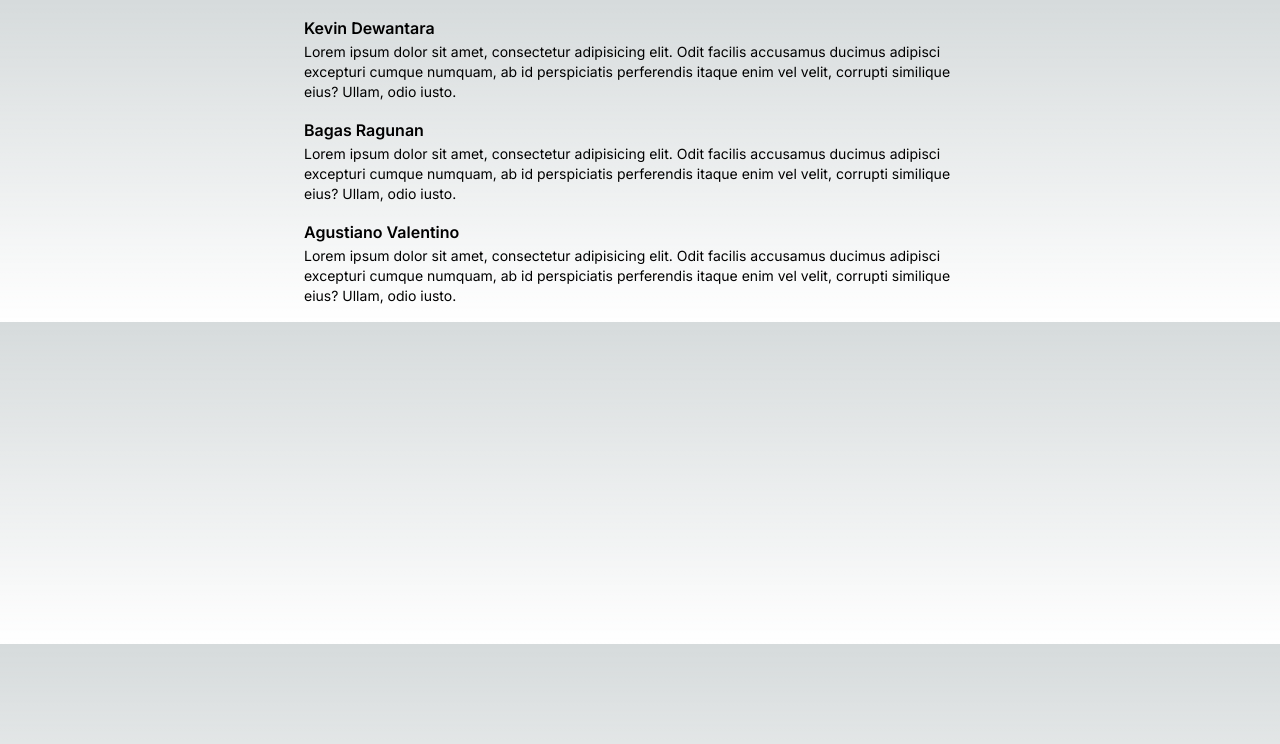
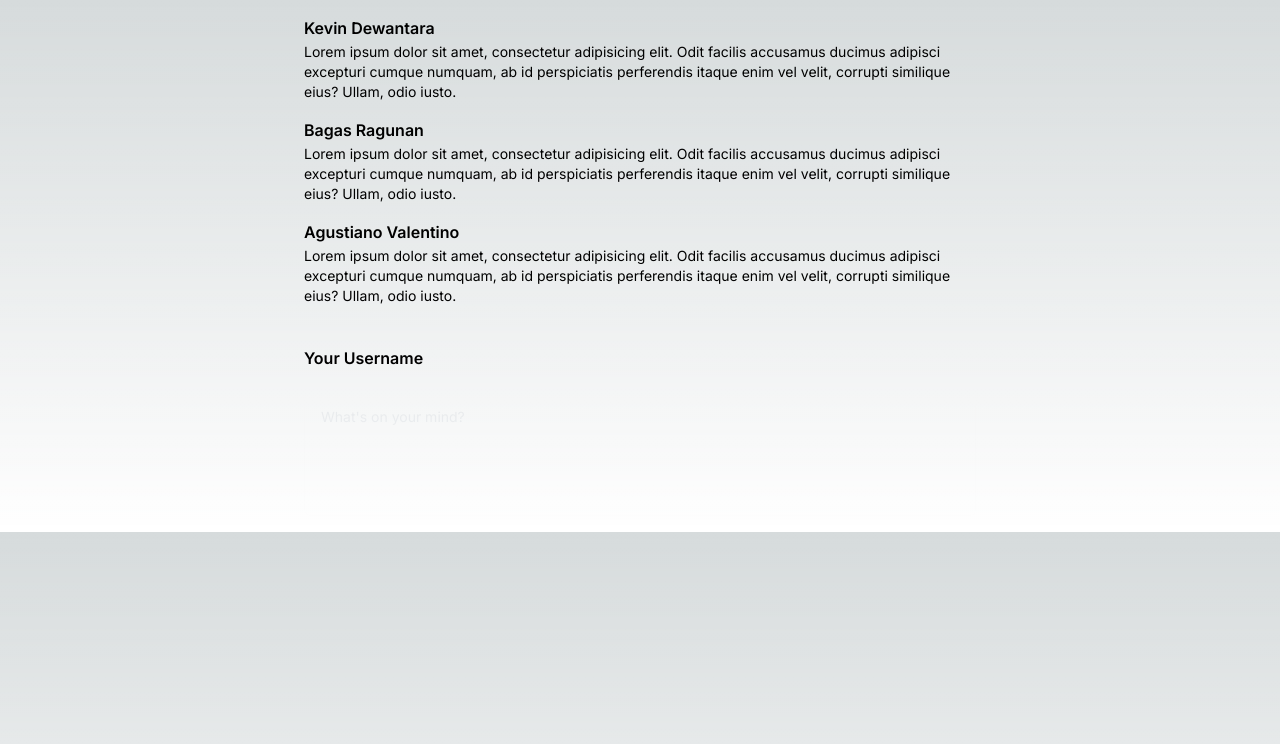
Before and after one commit to yadhst/next-slate-editor-examples, a Next.js app: page / in a window 1280 px wide. Shown: the top 744 px of the page. Built offline with nearby package versions, Linux system fonts and the light colour scheme.

Commit message:
create text editor

```diff
--- a/src/app/page.tsx
+++ b/src/app/page.tsx
@@ -1,4 +1,5 @@
 import MessageCard from "@/components/cards/message-card";
+import TextEditor from "@/components/forms/text-editor";
 
 const messages = [
     {
@@ -26,6 +27,14 @@ export default function Home() {
                     <MessageCard key={`message-${index}`} {...message} />
                 ))}
             </div>
+            <div className="flex flex-col gap-2">
+                <div>
+                    <span className="font-semibold">Your Username</span>
+                </div>
+                <div>
+                    <TextEditor />
+                </div>
+            </div>
         </div>
     );
 }
--- /dev/null
+++ b/src/components/forms/text-editor/index.tsx
@@ -0,0 +1,64 @@
+"use client"
+
+import { useMemo, useCallback } from "react";
+import { createEditor, type Descendant } from "slate"
+import {
+    Slate,
+    Editable,
+    withReact,
+    type RenderLeafProps,
+    type RenderElementProps,
+    type RenderPlaceholderProps,
+} from "slate-react";
+import { withHistory } from "slate-history";
+
+const initialValue: Descendant[] = [
+    {
+        type: "paragraph",
+        children: [{ text: "" }],
+    },
+];
+
+export default function TextEditor() {
+    const editor = useMemo(() => withHistory(withReact(createEditor())), []);
+
+    const renderLeaf = useCallback((props: RenderLeafProps) => {
+        return <RenderLeafComponent {...props} />;
+    }, []);
+
+    const renderElement = useCallback((props: RenderElementProps) => {
+        return <RenderElementComponent {...props} />;
+    }, []);
+
+    const renderPlaceholder = useCallback((props: RenderPlaceholderProps) => {
+        return <RenderPlaceholderComponent {...props} />;
+    }, []);
+
+    return (
+        <Slate editor={editor} initialValue={initialValue}>
+            <Editable
+                className="prose prose-invert h-[138px] max-w-full overflow-y-auto rounded-md border border-zinc-100/10 px-4 py-2 text-sm"
+                placeholder="What's on your mind?"
+                renderElement={renderElement}
+                renderLeaf={renderLeaf}
+                renderPlaceholder={renderPlaceholder}
+            />
+        </Slate>
+    )
+}
+
+function RenderElementComponent({ attributes, children }: RenderElementProps) {
+    return <div {...attributes}>{children}</div>
+}
+
+function RenderLeafComponent({ attributes, children }: RenderLeafProps) {
+    return <span {...attributes}>{children}</span>
+}
+
+function RenderPlaceholderComponent({ attributes, children }: RenderPlaceholderProps) {
+    return (
+        <div className="relative">
+            <div {...attributes}>{children}</div>
+        </div>
+    );
+}
```
Also changed, not shown: typings/globals.d.ts (added, +16 -0 lines).
